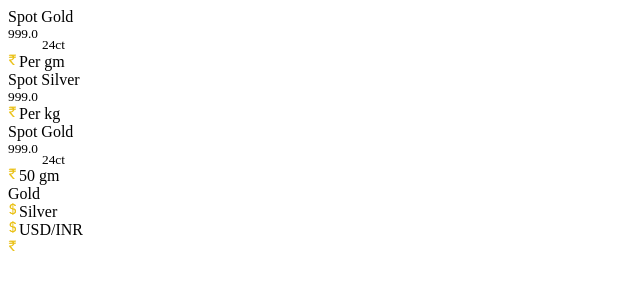
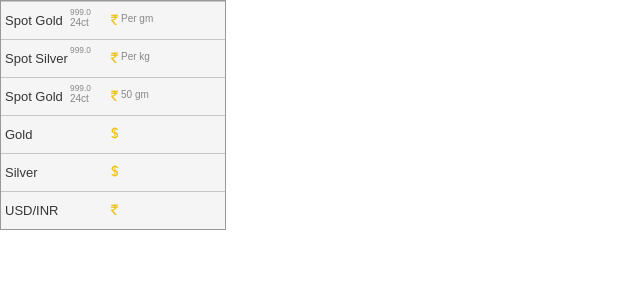
Before and after one commit to venkateshragi/price-mobile, a plain HTML site: page index.html in a window 1280 px wide. Shown: the whole page, without its empty margins (0-640 px from the left). Drawn offline with Linux system fonts and the light colour scheme; no server answers.

Commit message:
Changed css link

```diff
--- a/index.html
+++ b/index.html
@@ -1,7 +1,7 @@
 <html>
 <head>
 	<title>MahaLakshmi Jewellers</title>
-	<style type="text/css" src="css/style.css"></style>
+	<link href="css/styles.css" rel="stylesheet">
 	<script src="lib/jquery-1.8.2.min.js"></script>
 	<script type="text/javascript" src="js/properties.js"></script>
 	<script type="text/javascript">
```
